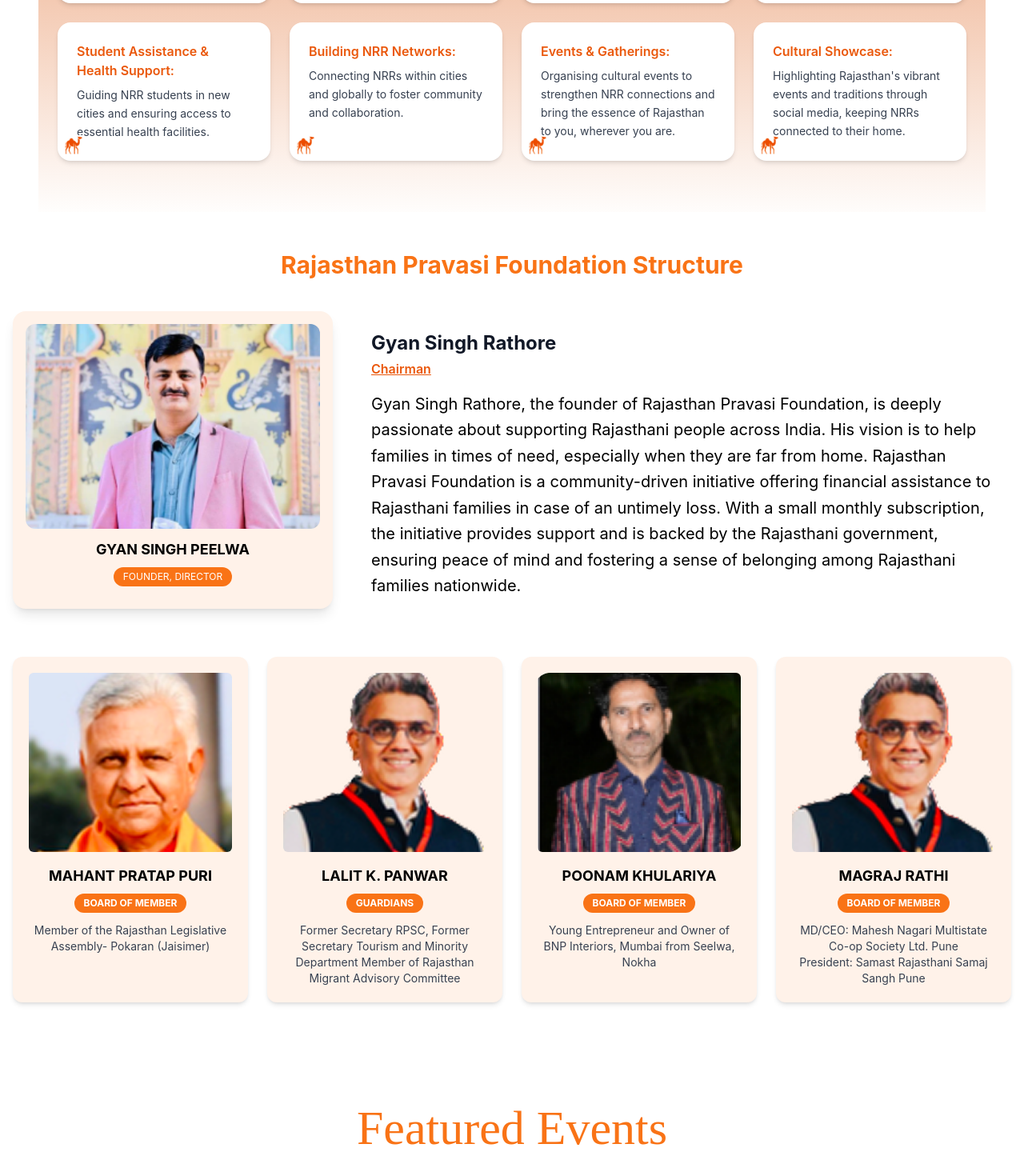
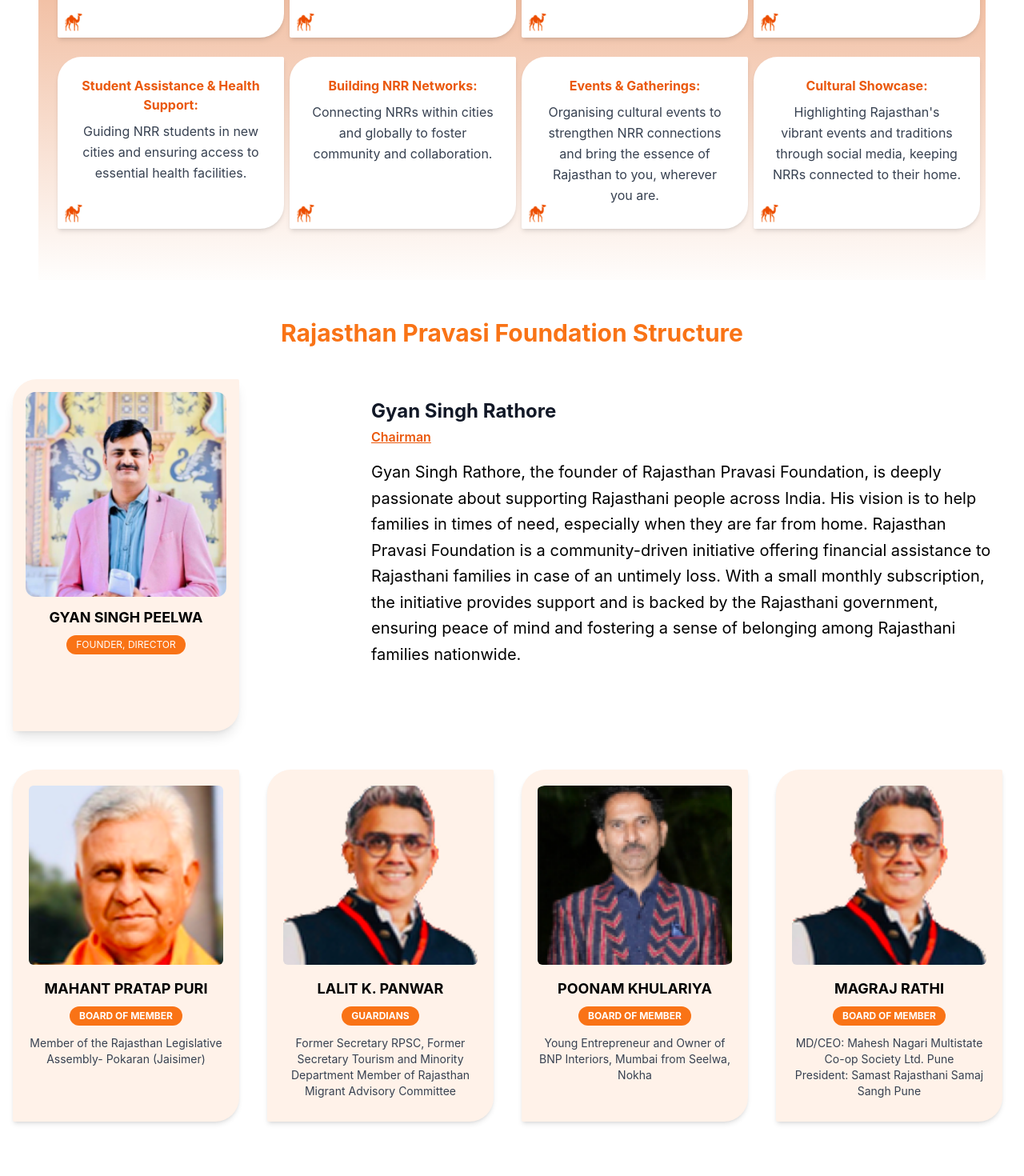
Before and after one commit to garvitasingh/rajasthan-pravasi-foundation, a React (Vite) app: page / in a window 1280 px wide. Shown: the part 1320-2790 px from the top of the page at 80% size. Built offline with nearby package versions, Linux system fonts and the light colour scheme.

Commit message:
change ui

```diff
--- a/src/components/BusinessSection.jsx
+++ b/src/components/BusinessSection.jsx
@@ -42,9 +42,9 @@
                 <h2
                     className="text-center mb-12 text-orange-500"
                     style={{
-                        fontFamily: "Italianno, cursive",
-                        fontWeight: 400,
-                        fontSize: "60px",
+                        // fontFamily: "Italianno, cursive",
+                        fontWeight: 700,
+                        fontSize: "48px",
                     }}
                 >
                     Featured business
@@ -104,10 +104,10 @@
                         ))}
                     </div>
                     <div className="flex justify-center mt-12">
-                        <button className="bg-white text-black font-semibold px-6 py-2 rounded-[10px] shadow-md hover:shadow-lg"
+                        <button className="bg-[#EF5A0F] text-white font-semibold px-6 py-2 rounded-[30px] shadow-md hover:shadow-lg"
                             style={{
         height: "58px",
-                                borderRadius: "30px 2px 30px 2px",
+                                // borderRadius: "30px 2px 30px 2px",
                                 boxShadow: "0px 0px 20px 10px rgba(249, 115, 22, 0.2)"
                             }}>
                             VIEW ALL BUSINESS
--- a/src/components/FeatureEvent.jsx
+++ b/src/components/FeatureEvent.jsx
@@ -31,20 +31,14 @@
 
   return (
     <section className="w-full relative overflow-hidden">
-            {/* <img
-                src={mandalaBg}
-                alt="mandala"
-                className="absolute top-1/2 left-1/2 w-[980px] h-[980px] -translate-x-1/2 -translate-y-1/2 opacity-5 pointer-events-none select-none"
-            /> */}
-
       {/* Gradient Background Wrapper */}
-            <div className="relative z-10 max-w-7xl mx-auto px-6 py-16">
+      <div className="relative z-10 max-w-7xl mx-auto px-6 py-12">
         <h2
           className="text-center mb-12 text-orange-500"
           style={{
-                        fontFamily: "Italianno, cursive",
-                        fontWeight: 400,
-                        fontSize: "60px",
+            // fontFamily: "Italianno, cursive",
+            fontWeight: 700,
+            fontSize: "48px",
           }}
         >
           Featured Events
@@ -54,11 +48,13 @@
         <div
           className="p-8"
           style={{
-    background: "linear-gradient(0.42deg, rgba(252, 238, 227, 0.1) 0.35%, rgba(230, 138, 87, 0.6) 50.94%, #DB580F 96.76%)",
+            background:
+              "linear-gradient(0.42deg, rgba(252, 238, 227, 0.1) 0.35%, rgba(230, 138, 87, 0.6) 50.94%, #DB580F 96.76%)",
             borderTopLeftRadius: "50px",
-                                    borderTopRightRadius: "2px",
-                                    borderBottomRightRadius: "50px",
-                                    borderBottomLeftRadius: "2px",                    }}
+            borderTopRightRadius: "50px",
+            // borderBottomRightRadius: "50px",
+            // borderBottomLeftRadius: "2px",
+          }}
         >
           <div className="grid grid-cols-1 md:grid-cols-3 gap-10">
             {businesses.map((biz, i) => (
@@ -82,7 +78,9 @@
 
                 {/* Content */}
                 <div className="p-6">
-                                    <h3 className="text-lg font-bold text-gray-900">{biz.name}</h3>
+                  <h3 className="text-lg font-bold text-gray-900">
+                    {biz.name}
+                  </h3>
                   <p className="text-gray-600 text-sm font-semibold">
                     {biz.category}
                   </p>
@@ -104,12 +102,14 @@
             ))}
           </div>
           <div className="flex justify-center mt-12">
-                        <button className="bg-white text-black font-semibold px-6 py-2 rounded-[10px] shadow-md hover:shadow-lg"
+            <button
+              className="bg-[#EF5A0F] text-white font-semibold px-6 py-2 rounded-[30px] shadow-md hover:shadow-lg"
               style={{
                 height: "58px",
-                                borderRadius: "30px 2px 30px 2px",
-                                boxShadow: "0px 0px 20px 10px rgba(249, 115, 22, 0.2)"
-                            }}>
+                // borderRadius: "30px 2px 30px 2px",
+                // boxShadow: "0px 0px 20px 10px rgba(249, 115, 22, 0.2)",
+              }}
+            >
               VIEW ALL ARTICLES
             </button>
           </div>
--- a/src/components/HomeBanner.jsx
+++ b/src/components/HomeBanner.jsx
@@ -19,10 +19,9 @@
         {/* Second Image (Overlapping Card) */}
         <div
           className="absolute left-1/2 bottom-0 w-[90%] sm:w-3/4 md:w-2/3 lg:w-1/2
-                     transform -translate-x-1/2 translate-y-[250px] sm:translate-y-[200px] md:translate-y-[240px]
-                     bg-white/70 rounded-2xl md:rounded-3xl shadow-lg
-                     p-4 sm:p-6 md:p-8 text-center"
-        >
+           transform -translate-x-1/2 translate-y-[250px] sm:translate-y-[200px] md:translate-y-[240px]
+           bg-white/70 rounded-2xl md:rounded-3xl
+           p-4 sm:p-6 md:p-8 text-center" >
           {/* Heading */}
           <h2 className="text-lg sm:text-xl md:text-2xl lg:text-3xl font-bold text-orange-600">
             Welcome to <br />
--- a/src/components/MissionSection.jsx
+++ b/src/components/MissionSection.jsx
@@ -68,10 +68,16 @@
         {missionPoints.map((point, index) => (
           <div
             key={index}
-            className="bg-white text-black rounded-2xl shadow-md p-6 relative"
+            className="bg-white h-[215px] w-[283px] text-black rounded-2xl shadow-md p-6 relative text-center"
+            style={{
+              borderTopLeftRadius: "30px",
+              borderTopRightRadius: "2px",
+              borderBottomLeftRadius: "2px",
+              borderBottomRightRadius: "30px",
+            }}
           >
-            <h3 className="font-semibold text-orange-600 mb-2">{point.title}</h3>
-            <p className="text-gray-700 text-sm leading-relaxed">
+            <h3 className="font-bold text-orange-600 mb-2">{point.title}</h3>
+            <p className="text-gray-700 text-base leading-relaxed">
               {point.description}
             </p>
 
--- a/src/components/Navbar.jsx
+++ b/src/components/Navbar.jsx
@@ -59,13 +59,12 @@
         ))}
 
         <Link
-  to="/login"
-  className="ml-2 flex items-center justify-center z-40 border border-orange-500 text-orange-500 bg-white"
-  style={{ width: 100, height: 40, borderRadius: 20 }}
->
-  LOGIN
-</Link>
-
+        to="/login"
+        className="ml-2 flex items-center justify-center z-40 border-2 border-orange-500 text-orange-500 font-semibold bg-white"
+        style={{ width: 100, height: 40, borderRadius: 20 }}
+      >
+        LOGIN
+      </Link>
 
         <button
           className="btn-login ml-2 flex items-center justify-center z-40 bg-[#96469C] text-white "
--- a/src/components/News.jsx
+++ b/src/components/News.jsx
@@ -20,9 +20,9 @@
           <h2
             className="text-center text-orange-500"
             style={{
-              fontFamily: "Italianno, cursive",
-              fontWeight: 400,
-              fontSize: "60px",
+              // fontFamily: "Italianno, cursive",
+              fontWeight: 700,
+              fontSize: "48px",
             }}
           >
             News & Updates
--- a/src/components/PaidInfoSection.jsx
+++ b/src/components/PaidInfoSection.jsx
@@ -56,9 +56,9 @@
             <h2
               className="text-orange-500 mb-6"
               style={{
-                fontFamily: "Italianno, cursive",
-                fontWeight: 400,
-                fontSize: "60px",
+                // fontFamily: "Italianno, cursive",
+                fontWeight: 700,
+                fontSize: "48px",
               }}
             >
               Benefits of paid user
--- a/src/components/Person.jsx
+++ b/src/components/Person.jsx
@@ -70,7 +70,15 @@
 
 const MemberCard = ({ member }) => {
   return (
-    <div className="bg-[#fff2e9] rounded-xl shadow-md overflow-hidden flex flex-col items-center text-center p-5">
+    <div
+    className="bg-[#fff2e9] w-[283px] h-[440px] rounded-xl shadow-md overflow-hidden flex flex-col items-center text-center p-5"
+        style={{
+              borderTopLeftRadius: "30px",
+              borderTopRightRadius: "2px",
+              borderBottomLeftRadius: "2px",
+              borderBottomRightRadius: "30px",
+            }}
+    >
       <img
         src={member.image.foun}
         alt={member.name}
@@ -98,7 +106,15 @@
 
         <div className="grid md:grid-cols-3 gap-6 items-start mb-12">
         {/* Left Card */}
-        <div className="bg-[#fff2e9] shadow-lg rounded-2xl p-4 text-center">
+        <div
+        className="bg-[#fff2e9] w-[283px] h-[440px] shadow-lg rounded-2xl p-4 text-center"
+        style={{
+              borderTopLeftRadius: "30px",
+              borderTopRightRadius: "2px",
+              borderBottomLeftRadius: "2px",
+              borderBottomRightRadius: "30px",
+            }}
+        >
           <img
             src={foun1}
             alt={members[0].name}
```
Lines whose indentation alone changed are shown as unchanged.
